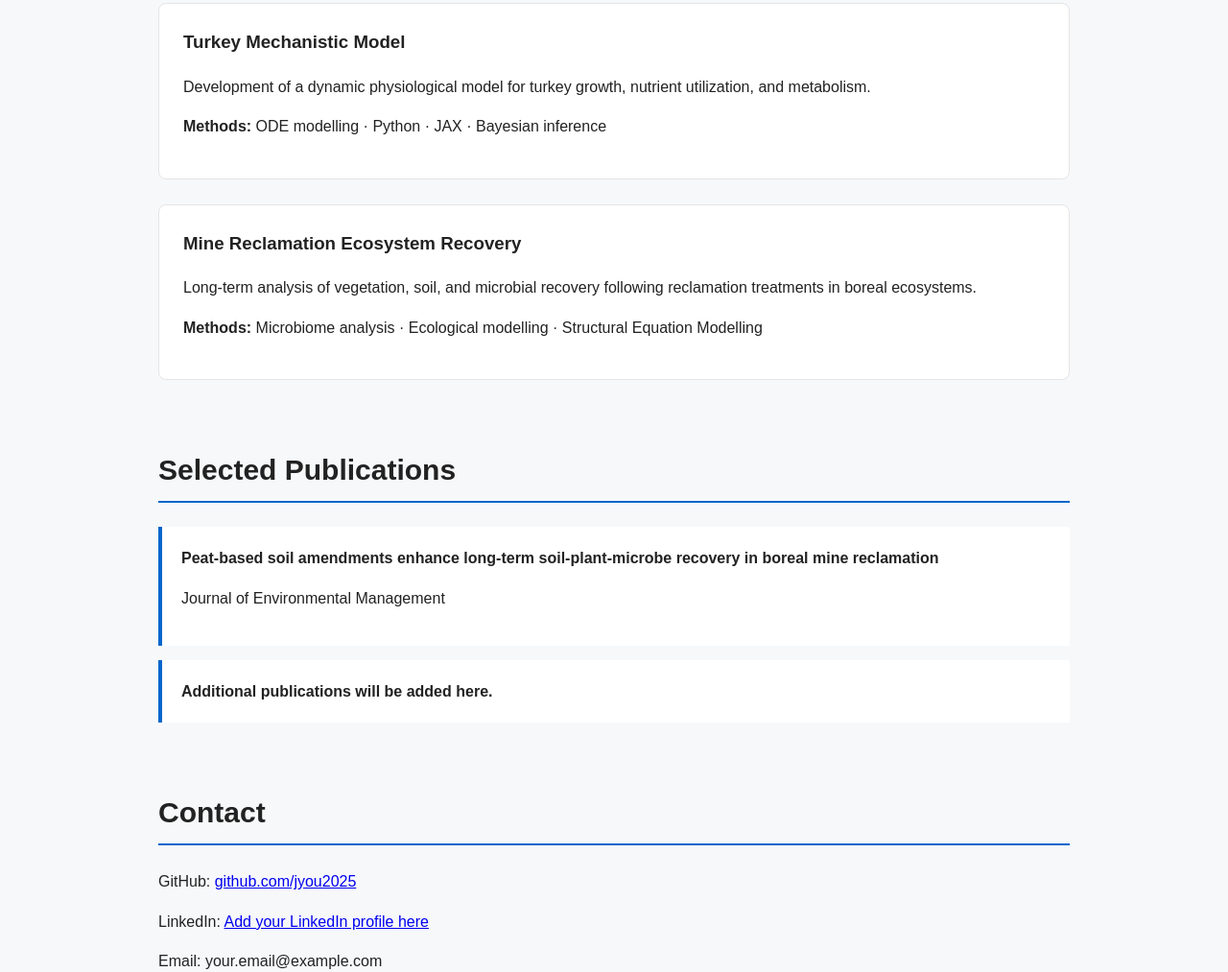
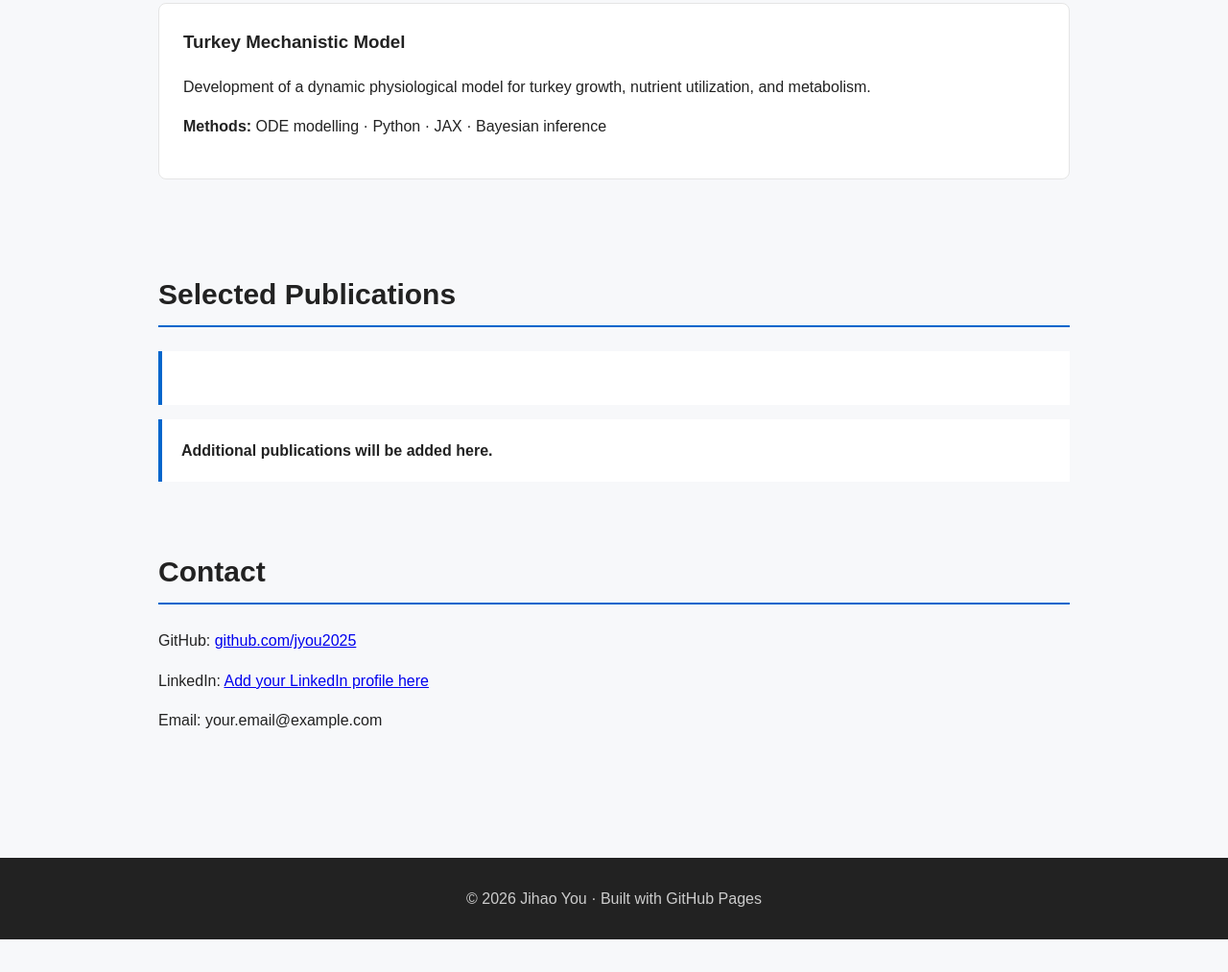
Before and after one commit to jyou2025/jyou2025.github.io, a plain HTML site: page index.html in a window 1280 px wide. Shown: the part 1851-2864 px from the top of the page at 96% size. After the commit the page ends 2830 px from the top, so only its background shows below. Drawn offline with Linux system fonts and the light colour scheme.

Commit message:
Update index.html

```diff
--- a/index.html
+++ b/index.html
@@ -342,23 +342,6 @@
   <br>
 
 
-  <div class="card">
-
-    <h3>Mine Reclamation Ecosystem Recovery</h3>
-
-    <p>
-      Long-term analysis of vegetation, soil, and microbial recovery
-      following reclamation treatments in boreal ecosystems.
-    </p>
-
-    <p>
-      <strong>Methods:</strong>
-      Microbiome analysis · Ecological modelling · Structural Equation Modelling
-    </p>
-
-  </div>
-
-
 </section>
 
 
@@ -371,12 +354,10 @@
   <div class="publication">
 
     <div class="publication-title">
-      Peat-based soil amendments enhance long-term soil-plant-microbe
-      recovery in boreal mine reclamation
+
     </div>
 
     <p>
-      Journal of Environmental Management
     </p>
 
   </div>
```
